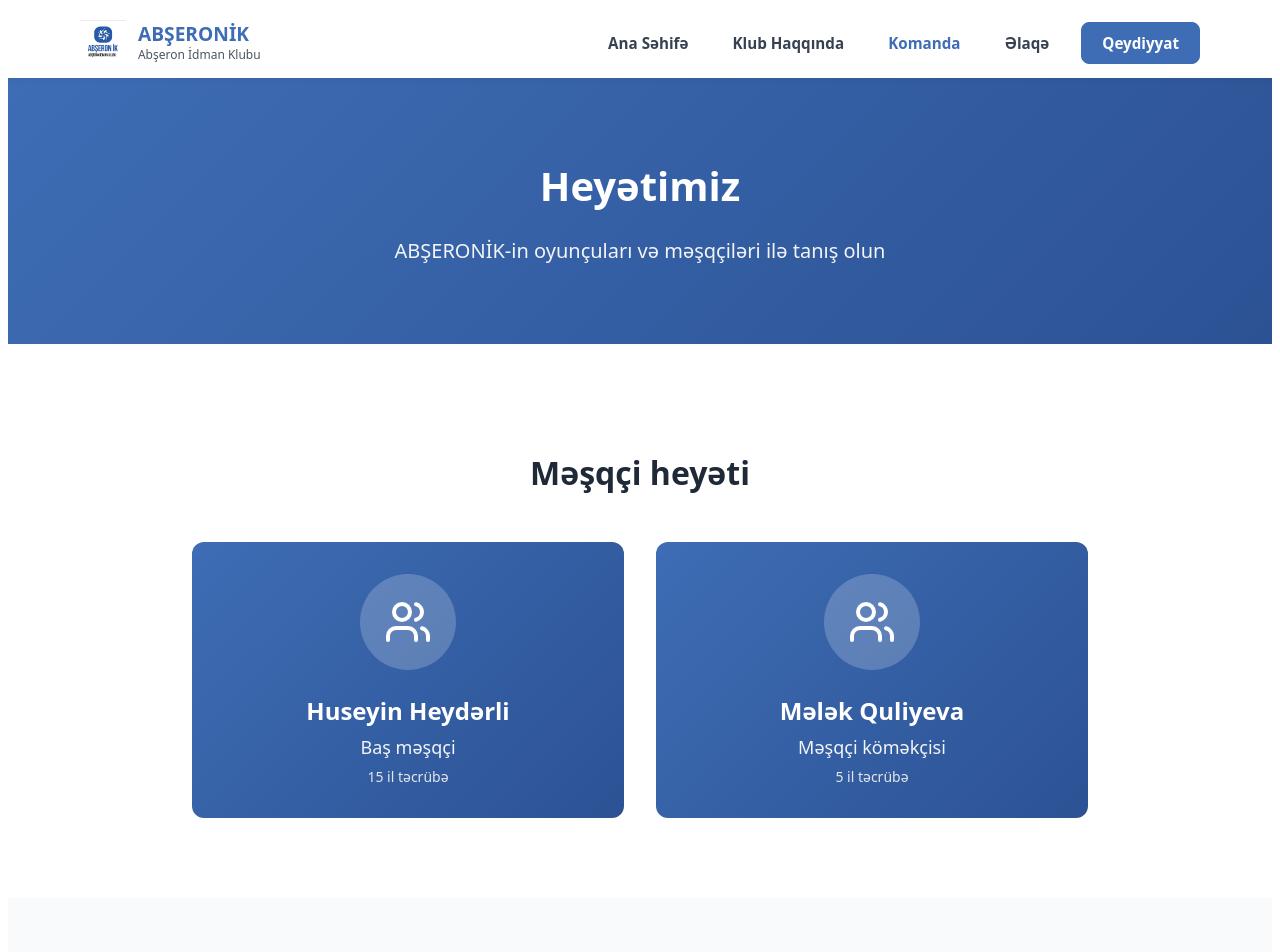
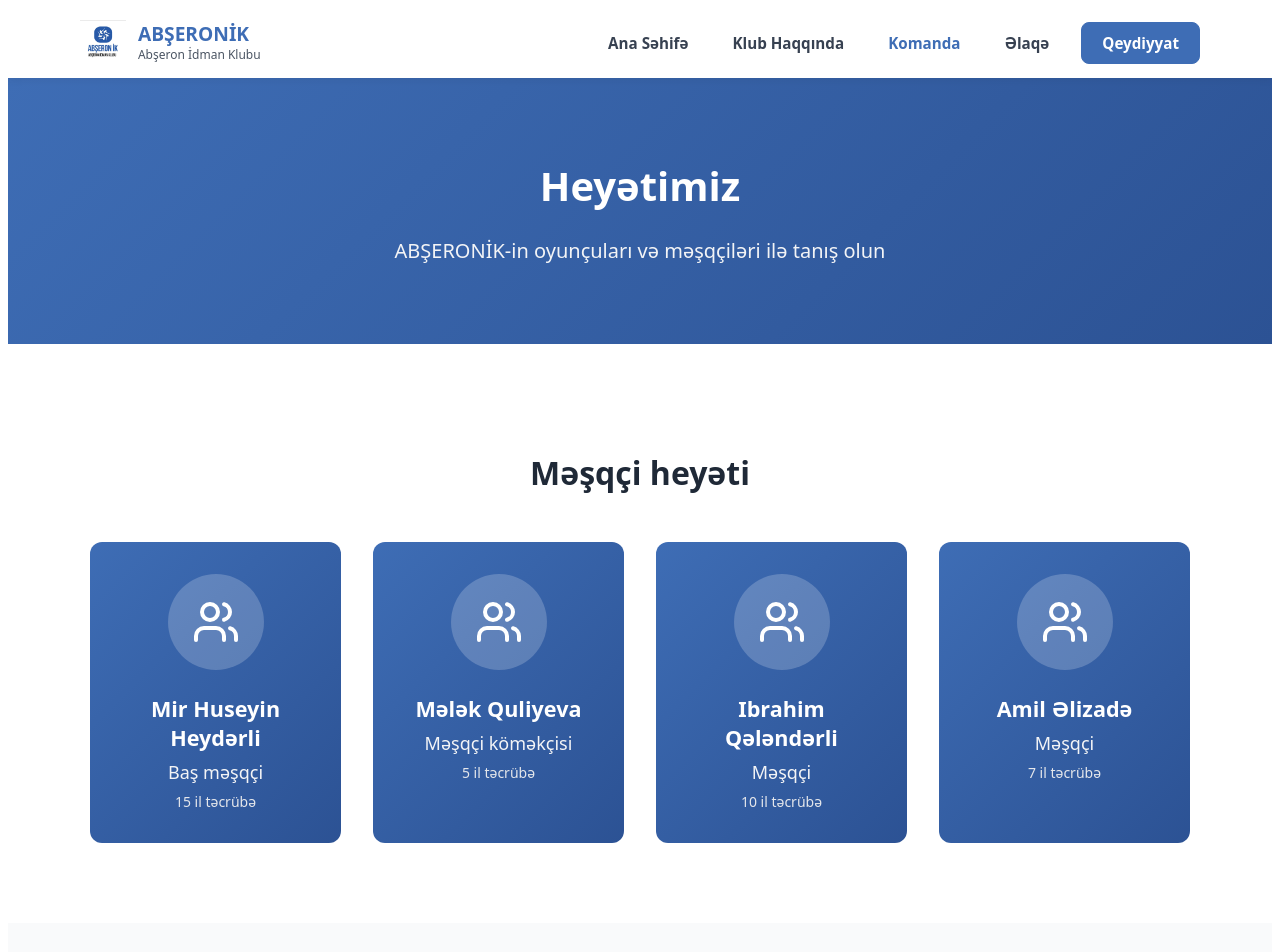
Before and after one commit to EminS17/absheron-ik, a React (Vite) app: page /team in a window 1280 px wide. Shown: the top 952 px of the page. Built offline with nearby package versions, Linux system fonts and the light colour scheme.

Commit message:
Update team list and roles

```diff
--- a/src/components/Team.jsx
+++ b/src/components/Team.jsx
@@ -4,7 +4,7 @@ import { Users } from 'lucide-react';
 export default function Team() {
   const coaches = [
     {
-      name: 'Huseyin Heydərli',
+      name: 'Mir Huseyin Heydərli',
       position: 'Baş məşqçi',
       experience: '15 il təcrübə',
     },
@@ -12,6 +12,16 @@ export default function Team() {
       name: 'Mələk Quliyeva',
       position: 'Məşqçi köməkçisi',
       experience: '5 il təcrübə',
+    },
+    {
+      name: 'Ibrahim Qələndərli',
+      position: 'Məşqçi',
+      experience: '10 il təcrübə',
+    },
+    {
+      name: 'Amil Əlizadə',
+      position: 'Məşqçi',
+      experience: '7 il təcrübə',
     },
   ];
 
@@ -67,7 +77,7 @@ export default function Team() {
   ];
 
   const staff = [
-    { name: 'Nihad Mahmudzade', position: 'Komanda meneceri' },
+    { name: 'Nihad Mahmudzade', position: 'Klubun sahibi' },
   ];
 
   const [hoveredPlayer, setHoveredPlayer] = useState(null);
@@ -113,9 +123,9 @@ export default function Team() {
     },
     coachesGrid: {
       display: 'grid',
-      gridTemplateColumns: 'repeat(auto-fit, minmax(280px, 1fr))',
+      gridTemplateColumns: 'repeat(auto-fit, minmax(250px, 1fr))',
       gap: '32px',
-      maxWidth: '896px',
+      maxWidth: '1100px',
       margin: '0 auto'
     },
     coachCard: {
@@ -136,7 +146,7 @@ export default function Team() {
       margin: '0 auto 24px auto'
     },
     coachName: {
-      fontSize: '1.5rem',
+      fontSize: '1.35rem',
       fontWeight: 'bold',
       margin: '0 0 8px 0'
     },
```
